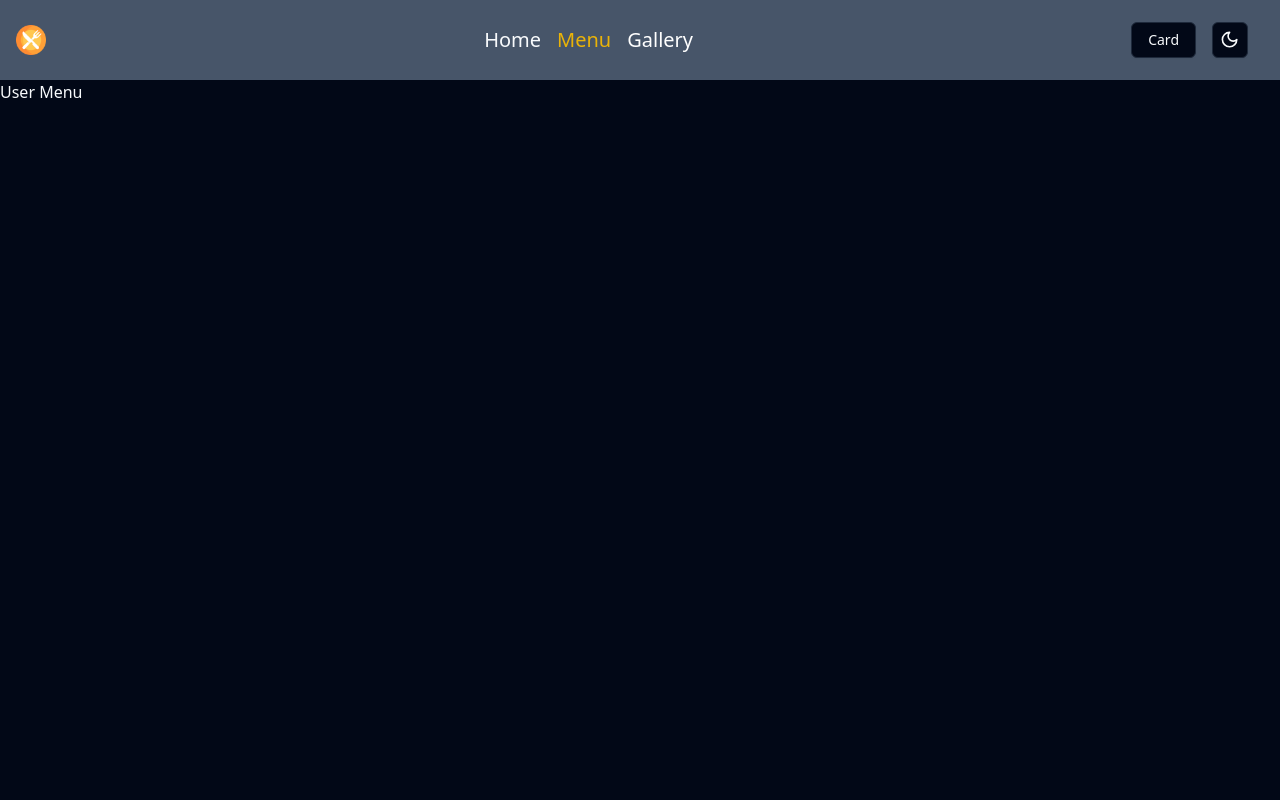
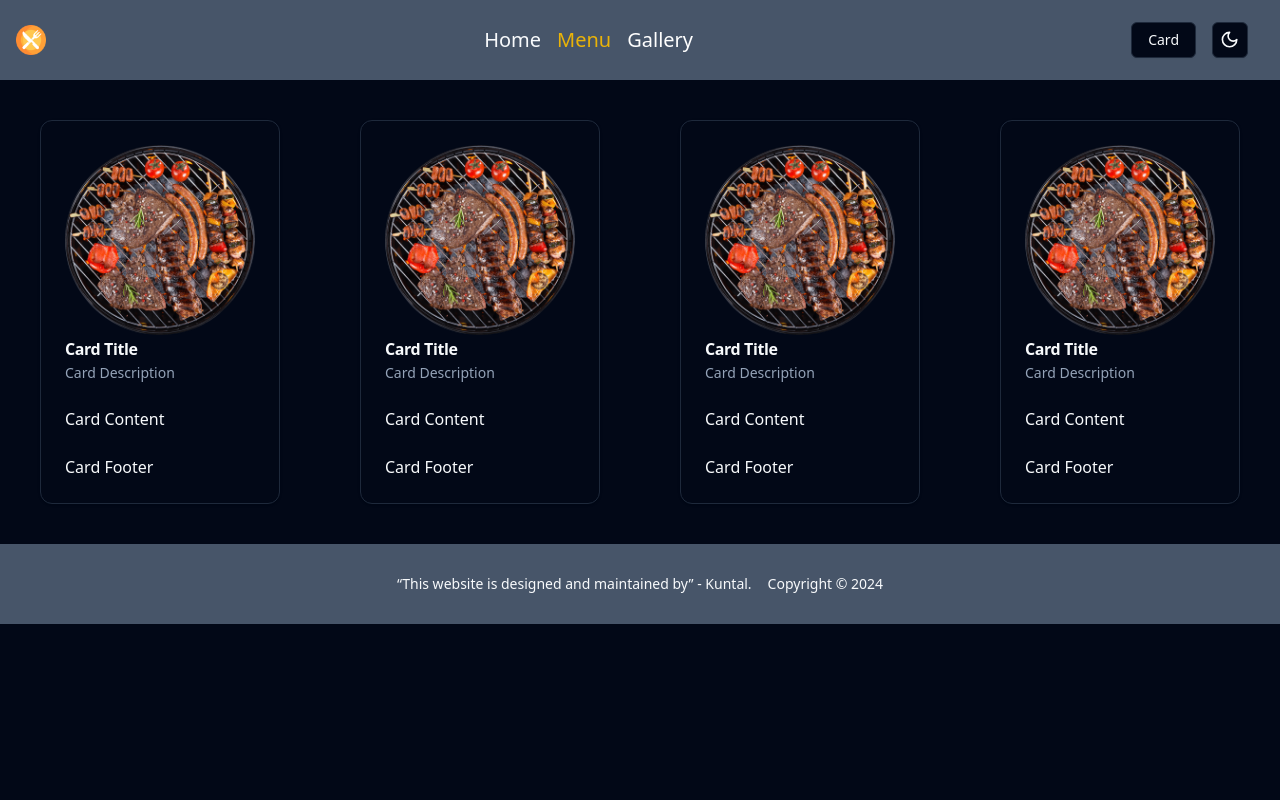
Before and after one commit to kuntalojha/restaurant, a React (Vite) app in the folder client/: page /menu in a window 1280 px wide. Shown: the top 800 px of the page. Built offline with nearby package versions, Linux system fonts and the light colour scheme.

Commit message:
update menu

```diff
--- /dev/null
+++ b/client/src/components/ui/card.jsx
@@ -0,0 +1,50 @@
+import * as React from "react"
+
+import { cn } from "@/lib/utils"
+
+const Card = React.forwardRef(({ className, ...props }, ref) => (
+  <div
+    ref={ref}
+    className={cn("rounded-xl border bg-card text-card-foreground shadow", className)}
+    {...props} />
+))
+Card.displayName = "Card"
+
+const CardHeader = React.forwardRef(({ className, ...props }, ref) => (
+  <div
+    ref={ref}
+    className={cn("flex flex-col space-y-1.5 p-6", className)}
+    {...props} />
+))
+CardHeader.displayName = "CardHeader"
+
+const CardTitle = React.forwardRef(({ className, ...props }, ref) => (
+  <h3
+    ref={ref}
+    className={cn("font-semibold leading-none tracking-tight", className)}
+    {...props} />
+))
+CardTitle.displayName = "CardTitle"
+
+const CardDescription = React.forwardRef(({ className, ...props }, ref) => (
+  <p
+    ref={ref}
+    className={cn("text-sm text-muted-foreground", className)}
+    {...props} />
+))
+CardDescription.displayName = "CardDescription"
+
+const CardContent = React.forwardRef(({ className, ...props }, ref) => (
+  <div ref={ref} className={cn("p-6 pt-0", className)} {...props} />
+))
+CardContent.displayName = "CardContent"
+
+const CardFooter = React.forwardRef(({ className, ...props }, ref) => (
+  <div
+    ref={ref}
+    className={cn("flex items-center p-6 pt-0", className)}
+    {...props} />
+))
+CardFooter.displayName = "CardFooter"
+
+export { Card, CardHeader, CardFooter, CardTitle, CardDescription, CardContent }
--- a/client/src/pages/user/userMenu.jsx
+++ b/client/src/pages/user/userMenu.jsx
@@ -1,13 +1,81 @@
 import React from 'react';
 import Footer from '@/components/common/Footer';
 import UserHeader from '@/components/user/userHeader';
+import {
+  Card,
+  CardContent,
+  CardDescription,
+  CardFooter,
+  CardHeader,
+  CardTitle,
+} from '@/components/ui/card';
 
+import MenuImg from '../../assets/menu.png';
 const UserMenu = () => {
   return (
     <div>
       <UserHeader />
-      <div className='h-screen'>
-        <h1>User Menu</h1>
+      <div className='h-min lg:flex jitify-center'>
+        <div className='p-10 '>
+          <Card>
+            <CardHeader>
+              <img src={MenuImg} alt='menu image' />
+              <CardTitle>Card Title</CardTitle>
+              <CardDescription>Card Description</CardDescription>
+            </CardHeader>
+            <CardContent>
+              <p>Card Content</p>
+            </CardContent>
+            <CardFooter>
+              <p>Card Footer</p>
+            </CardFooter>
+          </Card>
+        </div>
+        <div className='p-10 '>
+          <Card>
+            <CardHeader>
+              <img src={MenuImg} alt='menu image' />
+              <CardTitle>Card Title</CardTitle>
+              <CardDescription>Card Description</CardDescription>
+            </CardHeader>
+            <CardContent>
+              <p>Card Content</p>
+            </CardContent>
+            <CardFooter>
+              <p>Card Footer</p>
+            </CardFooter>
+          </Card>
+        </div>{' '}
+        <div className='p-10 '>
+          <Card>
+            <CardHeader>
+              <img src={MenuImg} alt='menu image' />
+              <CardTitle>Card Title</CardTitle>
+              <CardDescription>Card Description</CardDescription>
+            </CardHeader>
+            <CardContent>
+              <p>Card Content</p>
+            </CardContent>
+            <CardFooter>
+              <p>Card Footer</p>
+            </CardFooter>
+          </Card>
+        </div>{' '}
+        <div className='p-10 '>
+          <Card>
+            <CardHeader>
+              <img src={MenuImg} alt='menu image' />
+              <CardTitle>Card Title</CardTitle>
+              <CardDescription>Card Description</CardDescription>
+            </CardHeader>
+            <CardContent>
+              <p>Card Content</p>
+            </CardContent>
+            <CardFooter>
+              <p>Card Footer</p>
+            </CardFooter>
+          </Card>
+        </div>
       </div>
       <Footer />
     </div>
```
Also changed, not shown: client/src/assets/menu.png (added).
